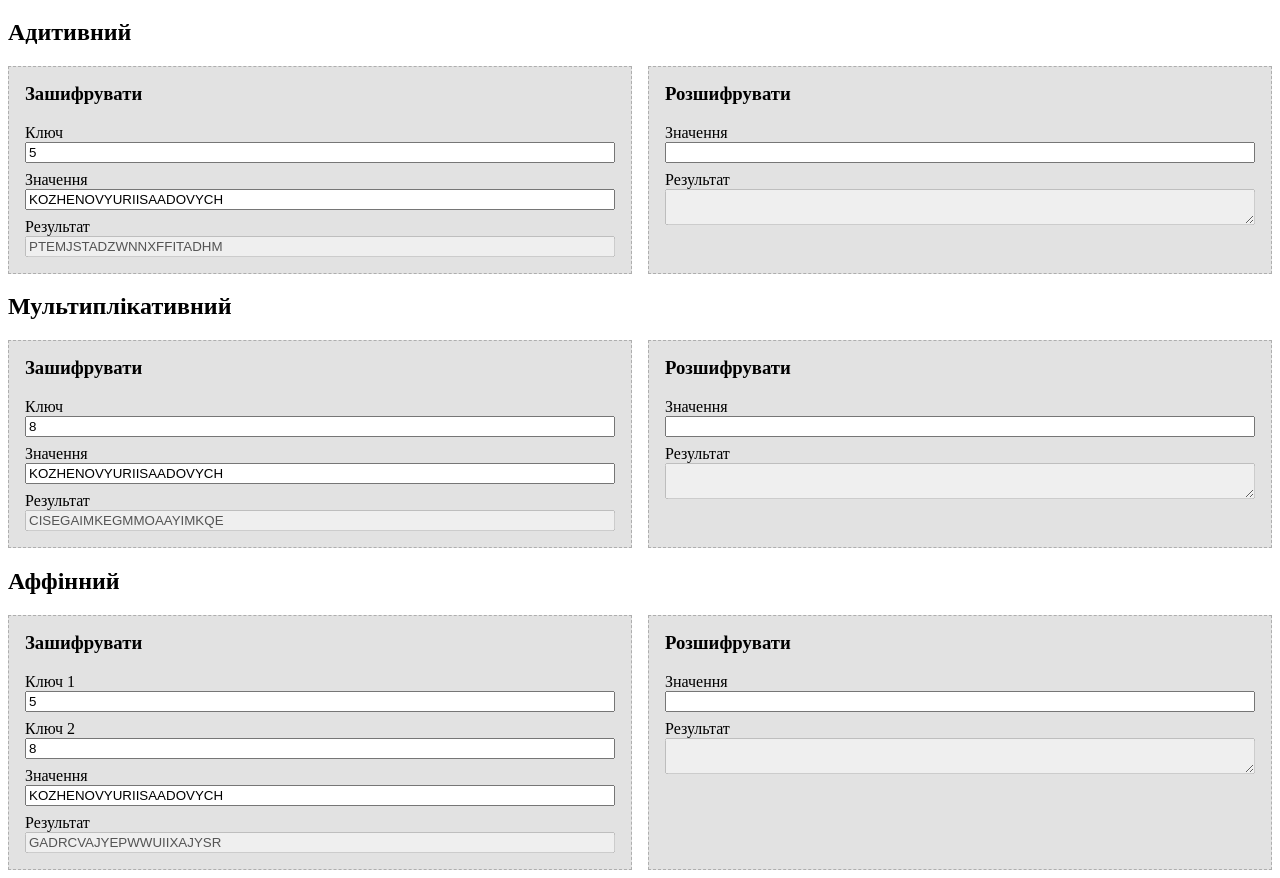
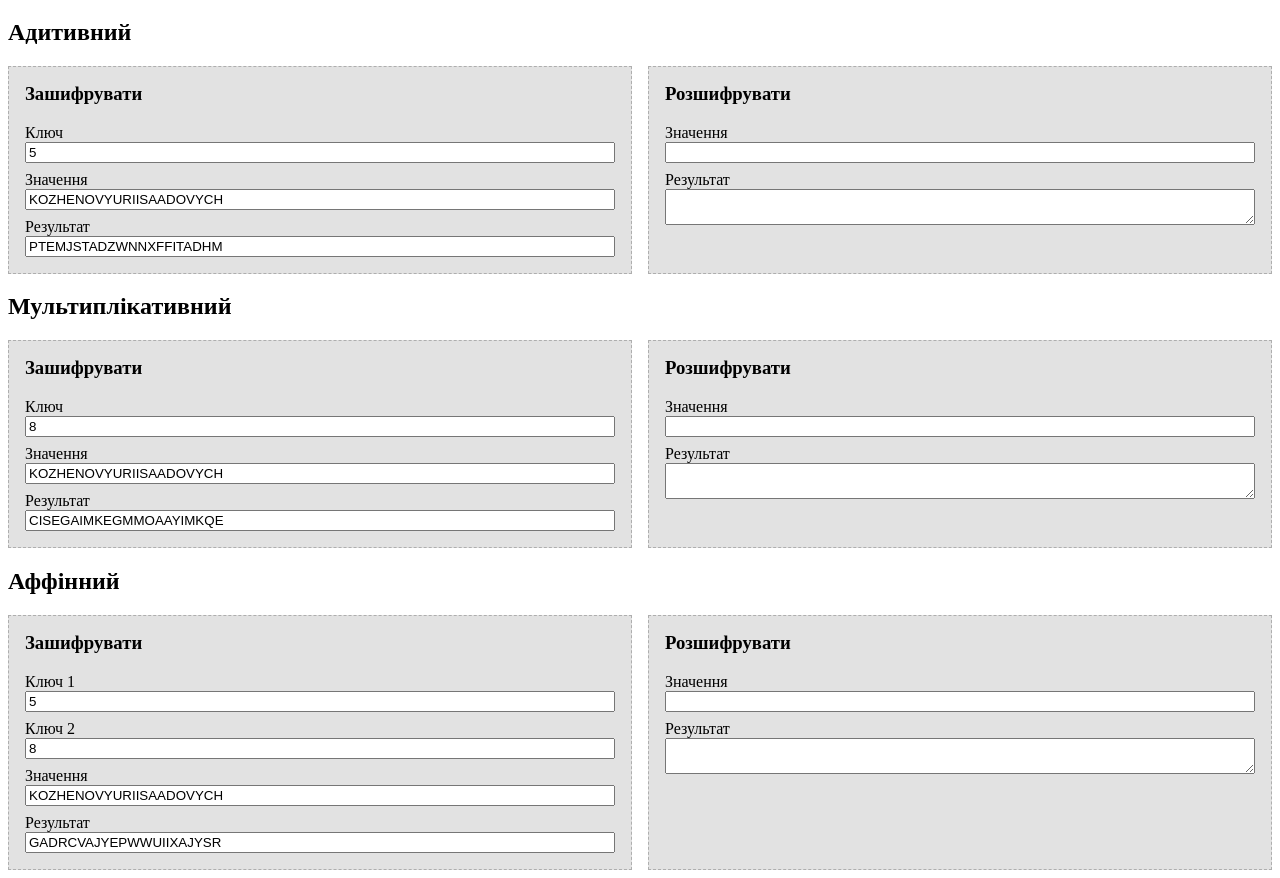
Before and after one commit to yurykozhenov/infosec, a website: page lab1/lab1.html in a window 1280 px wide. Shown: the part 87-965 px from the top of the page. Drawn offline with Linux system fonts and the light colour scheme.

Commit message:
Change all inputs from disabled to readonly

```diff
--- a/lab1/lab1.html
+++ b/lab1/lab1.html
@@ -34,7 +34,7 @@
 
               <div>
                 <label>Результат</label>
-                <input name="result" disabled>
+                <input name="result" readonly>
               </div>
             </form>
           </article>
@@ -50,7 +50,7 @@
 
               <div>
                 <label>Результат</label>
-                <textarea name="result" disabled></textarea>
+                <textarea name="result" readonly></textarea>
               </div>
             </form>
           </article>
@@ -77,7 +77,7 @@
 
               <div>
                 <label>Результат</label>
-                <input name="result" disabled>
+                <input name="result" readonly>
               </div>
             </form>
           </article>
@@ -93,7 +93,7 @@
 
               <div>
                 <label>Результат</label>
-                <textarea name="result" disabled></textarea>
+                <textarea name="result" readonly></textarea>
               </div>
             </form>
           </article>
@@ -125,7 +125,7 @@
 
               <div>
                 <label>Результат</label>
-                <input name="result" disabled>
+                <input name="result" readonly>
               </div>
             </form>
           </article>
@@ -141,7 +141,7 @@
 
               <div>
                 <label>Результат</label>
-                <textarea name="result" disabled></textarea>
+                <textarea name="result" readonly></textarea>
               </div>
             </form>
           </article>
```
Also changed, not shown: lab2/lab2.html (+4 -4 lines), lab3/lab3.html (+2 -2 lines), lab4/lab4.html (+2 -2 lines).
